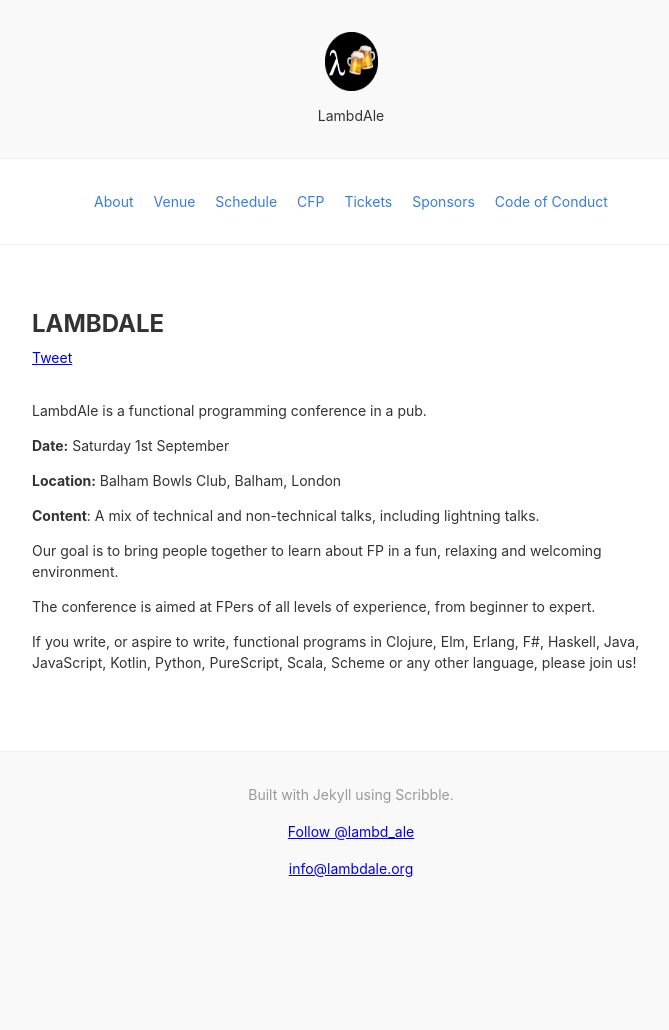
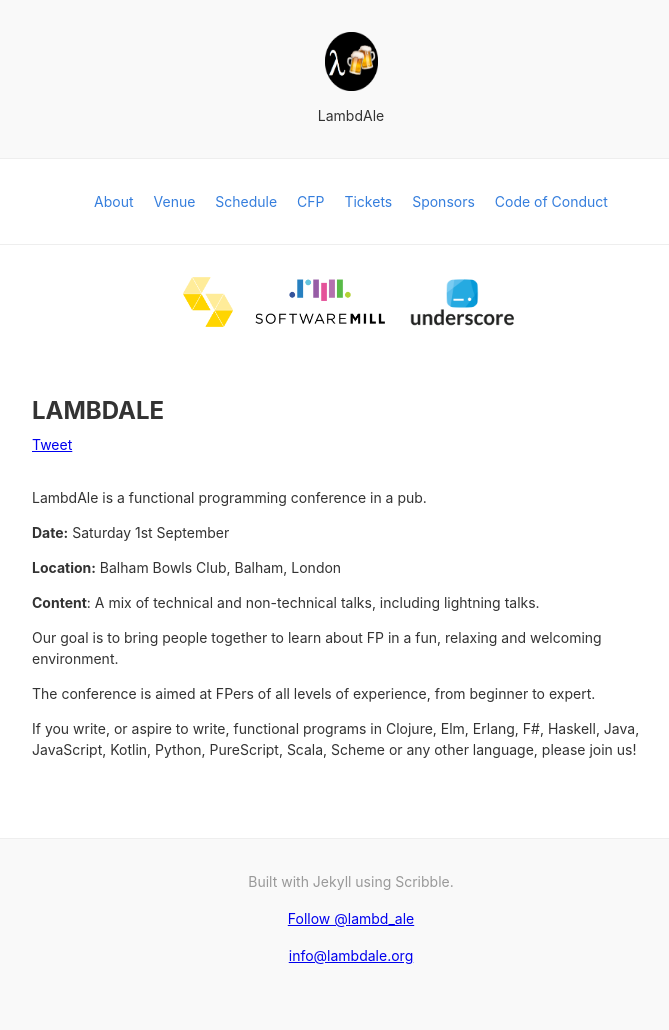
Before and after one commit to LambdAle/lambdale.github.io, a Jekyll site: the page built from index.md, in a window 1280 px wide. Shown: the whole page, without its empty margins (289-958 px from the left). Built offline with Jekyll 4.4.1, drawn with Linux system fonts in a browser that asks for light colours; nearby versions of some CDN libraries; library files that are not in the unit come from our copies; comment, search, counter and statistics services are not loaded; before the commit the page ends 943 px from its top, so only the background shows below that.

Commit message:
Add sponsor logos to every page

```diff
--- a/_layouts/default.html
+++ b/_layouts/default.html
@@ -23,6 +23,14 @@
            </a>
         {% endfor %}
       </nav>
+
+      {% if page.title != "Sponsors" %}
+      <div class="pt4 tc">
+        <a class="ph2" href="https://signifytechnology.com/"><img src="{{ site.url }}/images/sponsors/signify-no-text.png" alt="Signify Technology" width="50" height="50"></a>
+        <a class="ph2" href="https://softwaremill.com/"><img src="{{ site.url }}/images/sponsors/softwaremill.png" alt="SoftwareMill" width="134" height="50"></a>
+        <a class="ph2" href="https://underscore.io/"><img src="{{ site.url }}/images/sponsors/underscore.png" alt="Underscore" width="113" height="50"></a>
+      </div>
+      {% endif %}
 
       <main class="tl f6 relative pa4 pa5-ns overflow-hidden">
         {% if page.title %}
```
Also changed, not shown: images/sponsors/signify-no-text.png (added).
